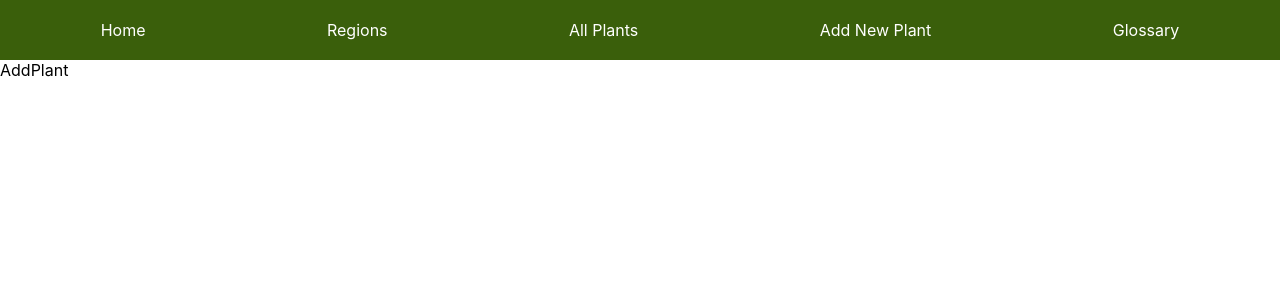
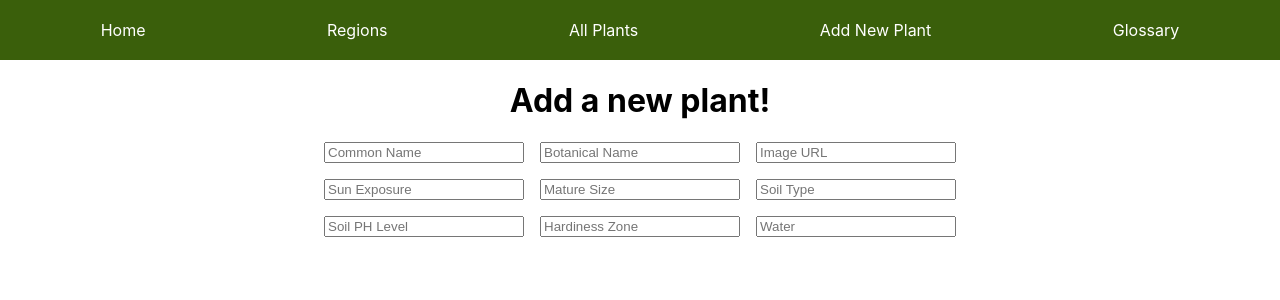
Before and after one commit to ap2121/Plant-Finder, a React (Create React App) app in the folder client/: page /addplant in a window 1280 px wide. Shown: the top 300 px of the page. Built offline with nearby package versions, Linux system fonts and the light colour scheme.

Commit message:
Added state to my form

```diff
--- a/client/src/App.css
+++ b/client/src/App.css
@@ -9,7 +9,7 @@
   margin: 20px 10px;
   }
 
-.homecard-link {
+.link {
   text-decoration: none;
 }
 
@@ -56,7 +56,7 @@ nav {
 .region-container {
   padding: 2em 0;
   display: grid;
-  grid-template-columns: 300px 300px 300px;
+  grid-template-columns: 200px 200px 200px;
   grid-gap: 1em;
   justify-content: center;
   text-align: center;
@@ -105,7 +105,14 @@ nav {
   border: 4px double #3A5F0B;
   padding: 10px;
 }
-/* .def {
-  border: 4px double #3A5F0B;
-  padding: 10px;
-} */
+ .form-container {
+  display: grid;
+  grid-template-columns: 200px 200px 200px;
+  justify-content: center;
+  align-items: center;
+  grid-gap: 1em;
+ }
+
+ .form-title {
+  text-align: center;
+ }
--- a/client/src/components/Plant.jsx
+++ b/client/src/components/Plant.jsx
@@ -2,7 +2,7 @@ import React from 'react'
 import { Link } from 'react-router-dom'
 const Plant = (props) => {
   return (
-    <Link to={`/plants/${props.id}`}>
+    <Link to={`/plants/${props.id}`} className='link'>
     <div className='plant-card'>
       <h3> {props.commonName}</h3>
       <p>({props.scientificName})</p>
--- a/client/src/components/Region.jsx
+++ b/client/src/components/Region.jsx
@@ -2,7 +2,7 @@ import React from 'react'
 import { Link } from 'react-router-dom'
 const Region = (props) => {
   return (
-    <Link to={`/regions/${props.r_id}`}>
+    <Link to={`/regions/${props.r_id}`} className='link'>
     <div className='region-list'>
       <h1>{props.name}</h1>
 
--- a/client/src/pages/AddPlant.js
+++ b/client/src/pages/AddPlant.js
@@ -1,8 +1,45 @@
 import React from 'react'
+import axios from 'axios'
+import { useState } from 'react'
+const AddPlant = () => {
+  const [formData, setFormData] = useState({
+    commonName: "",
+    scientificName: "",
+    img: "",
+    sunExposure: "",
+    matureSize: "",
+    soilType: "",
+    soilPHAvg: "",
+    hardinessZone: "",
+    water: "",
+    nativeRegion: ""
+})
+console.log(formData)
+const handleChange = (e) => {
+  setFormData((prevFormData) => {
+    return {
+      ...prevFormData,
+      [e.target.name]: e.target.value
+    }
+  })
 
-const AddPlant = () => {
+}
+
   return (
-    <div>AddPlant</div>
+    <div>
+    <h1 className='form-title'>Add a new plant!</h1>
+    <form className='form-container'>
+    <input type="text" placeholder='Common Name' name='commonName' onChange={handleChange} value={formData.commonName}/>
+    <input type="text" placeholder='Botanical Name' name='botanicalName' onChange={handleChange}/>
+    <input type="text" placeholder="Image URL" name="Image" onChange={handleChange}/>
+    <input type="text" placeholder='Sun Exposure' name="sunExposure" onChange={handleChange}/>
+    <input type="number" placeholder='Mature Size' name="matureSize" min="1" onChange={handleChange}/>
+    <input type="text" placeholder='Soil Type' name='soilType' onChange={handleChange}/>
+    <input type='number' placeholder="Soil PH Level" name="soilPHAvg" min="1" max="14" onChange={handleChange}/>
+    <input type='number' placeholder='Hardiness Zone' name="hardinessZone" min="1" max="13" onChange={handleChange}/>
+    <input type="text" placeholder='Water' name='water' onChange={handleChange}/>
+    </form>
+  </div>
   )
 }
 
--- a/client/src/pages/Home.js
+++ b/client/src/pages/Home.js
@@ -3,10 +3,10 @@ import {Link} from 'react-router-dom'
 const Home = () => {
   return (
     <div className='home-screen'>
-        <Link to={'/regions'} className='homecard-link'>
+        <Link to={'/regions'} className='link'>
             <h3 className='home-card' id='home-regions'>Regions Card</h3>
         </Link>
-        <Link to={'/plantlist'} className='homecard-link'>
+        <Link to={'/plantlist'} className='link'>
             <h3 className='home-card' id='home-plants'>Plants Card</h3>
         </Link>
     </div>
--- a/client/src/pages/PlantConditions.js
+++ b/client/src/pages/PlantConditions.js
@@ -31,7 +31,7 @@ const PlantConditions = () => {
         <p>
             ({currentPlant.scientificName})
         </p>
-        <Link to={'/plantlist'}>
+        <Link to={'/plantlist'} className='link'>
         <button onClick={deletePlant}>Delete Plant</button>
         </Link>
         <button>Update Plant</button>
```
